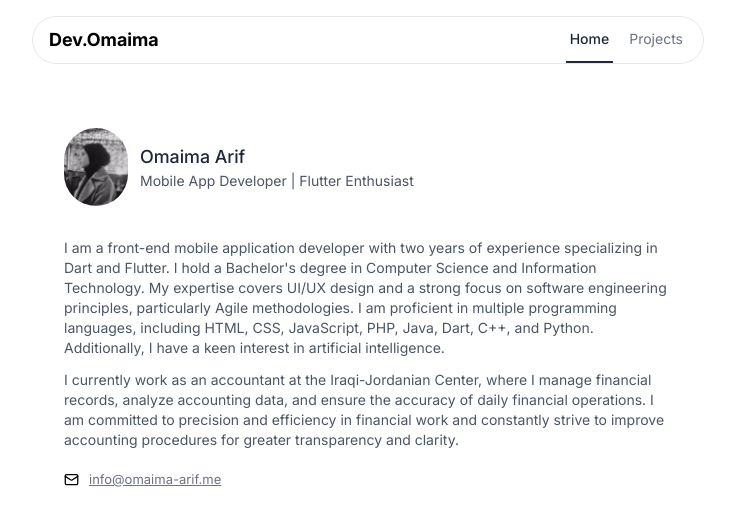
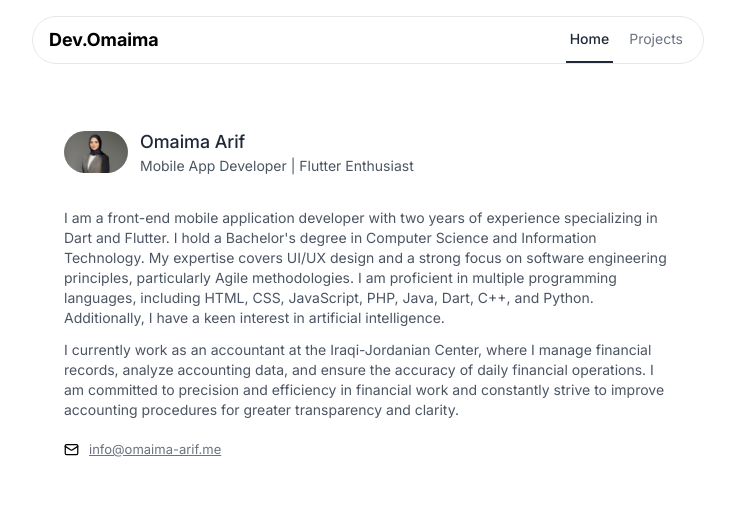
Before and after one commit to omaimaarif/omaimaarif.github.io, a plain HTML site: page index.html in a window 1280 px wide. Shown: the top 513 px of the page, without its empty margins (272-1007 px from the left). Drawn offline with Linux system fonts and the light colour scheme; files whose address does not match are found by name.

Commit message:
new photo

```diff
--- a/index.html
+++ b/index.html
@@ -29,9 +29,9 @@
         content="I have 4 years of experience in computer science, information technology, and mobile app development" />
     <meta property="og:type" content="website" />
     <meta property="og:url" content="http://omaima-arif.me/Portfolio/" />
-    <meta property="og:image" content="static/img/meem.jpg" />
+    <meta property="og:image" content="static\img\meema.jpg" />
     <meta property="og:image:alt" content="personal photo" />
-    <meta name="twitter:image" content="static/img/meem.jpg" />
+    <meta name="twitter:image" content="static\img\meema.jpg" />
     <meta name="twitter:card" content="summary_large_image" />
 
     <link rel="manifest" href="manifest.webmanifest" />
@@ -41,7 +41,7 @@
     <link rel="stylesheet" href="static/dist/index.min.css" />
 
      <!-- <link rel="shortcut icon" href="static/img/meema.png" type="image/png"/> -->
-     <link rel="icon" href="/static/img/meema.png" type="image/png"/>
+     <link rel="icon" href="static\img\meema.jpg" type="image/png"/>
       <!-- <link rel="icon" href="/favicon.ico" type="image/x-icon" /> -->
 
 
@@ -125,7 +125,7 @@
     <main class="tw-gd tw-ud tw-ac tw-ye tw-ce tw-jd tw-nc tw-yc">
         <section class="tw-wa tw-vc flex">
             <div class="tw-pc">
-                <img class="tw-pc tw-ya" src="static/img/meem.jpg" height="64" width="64"
+                <img class="tw-pc tw-ya" src="static\img\meema.jpg" height="64" width="64"
                     alt="Avatar of Omaima Arif" />
             </div>
             <div>
```
Also changed, not shown: static/img/meem.jpg (deleted), static/img/meema.jpg (added), static/img/meema.png (deleted).
